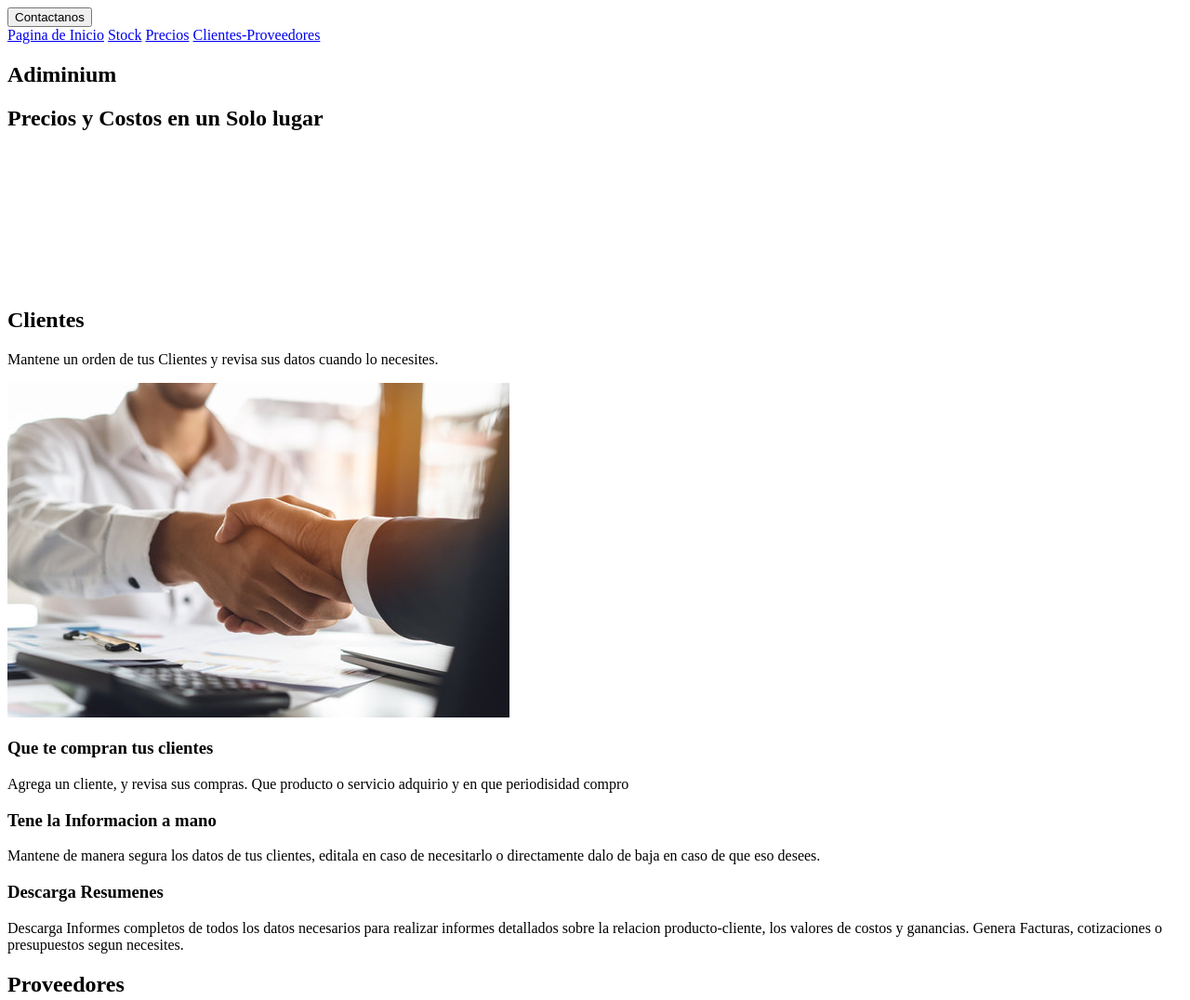
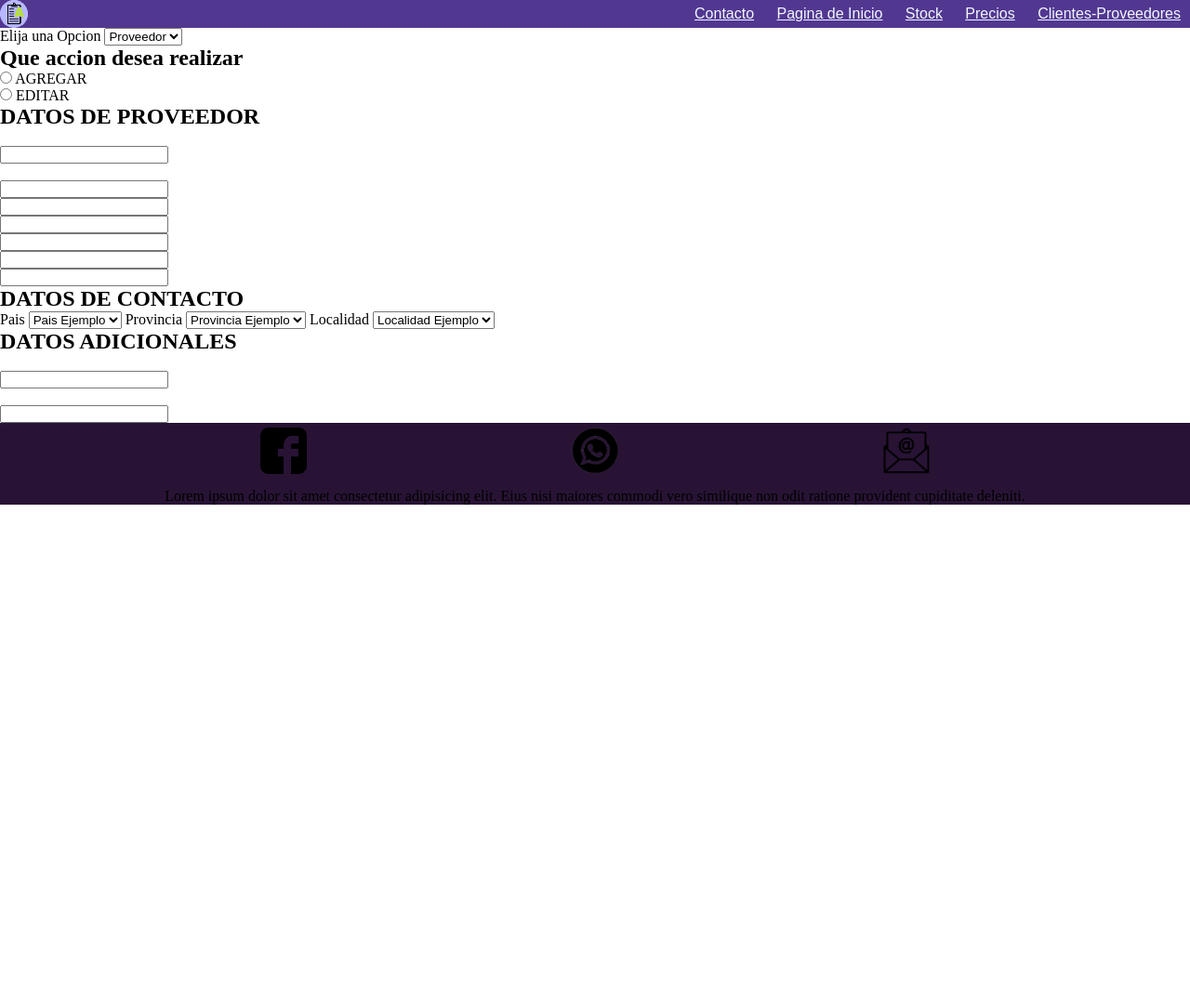
Before and after one commit to CristhianReyesDG/PreEntrega2ReyesGaray, a plain HTML site: page public/Clientes-Proveedores.html in a window 1280 px wide. Shown: the top 1076 px of the page at 93% size. After the commit the page ends 800 px from the top, so only its background shows below. Drawn offline with Linux system fonts and the light colour scheme.

Commit message:
Se empezo a realizar el html de clientes proveedores

```diff
--- /dev/null
+++ b/css/styles-clientes-proveedores.css
@@ -0,0 +1,54 @@
+/*Puesta en cero de valores por defecto de la pagina*/
+*{
+    padding: 0px;
+    margin: 0px;
+}
+/*header*/
+/*Color de la letra del Nav*/
+a{
+    color: aliceblue;
+}
+/*Icono del Nav - Clickeable para abrir el formulario de contacto*/
+.nav-icon{
+    display: flex;
+    width: 30px;
+    height: 30px;
+}
+/*Valores del Nav - Color, espaciado y demas*/
+.nav-index{
+    position: sticky;
+    background-color: rgb(82, 55, 145);
+    display: flex;
+    font-family:Arial, Helvetica, sans-serif;
+    align-items: center;
+    justify-content: space-between;
+}
+.nav-button-index{
+    margin: 10px;
+}
+
+footer{
+    background-color: rgb(40, 19, 53);
+}
+
+.contacto{
+    display: flex;
+    height: 70px;
+    justify-content: space-evenly;
+}
+
+.contacto img{
+    padding: 5px;
+    width: 50px;
+    height: 50px;
+}
+
+.footer-icon-hover:hover{
+    transform: scale(110%);
+}
+
+
+
+.datos-personales{
+    text-align: center;
+}
--- a/css/styles-index.css
+++ b/css/styles-index.css
@@ -42,14 +42,8 @@ a{
 /*Encabezado. Titulo y subtitulo*/
 
 
-header{
-    background-color: #635985;
-}
-
 main{
-
     display: grid;
-    background-color: rgb(192, 161, 120);
 }
 
 .cards-c{
@@ -76,15 +70,41 @@ main{
 
 .cards {
     display: grid;
-    background-color: rgb(78, 112, 78);
+    background-color: rgb(40, 19, 53);
     padding: 10px;
     justify-content: space-around;
     height: 30rem;
+    color: aliceblue;
+}
+
+.testimonios-cards{
+    padding: 15px;
+}
+
+.testimonios-cards div {
+    display: grid;
+    height: 250px;
+    grid-template-columns: 1fr 1fr 1fr;
 }
 
 
+.testimonios-cards div p{
+    font-size: xx-large;
+
+}
+
+.img-testimonio {
+    object-fit: cover;
+    max-width: 250px;
+    max-height: 250px;
+}
+
+
+
+
+
 footer{
-    background-color: rgb(155, 155, 207);
+    background-color: rgb(40, 19, 53);
 }
 
 .contacto{
--- a/public/Clientes-Proveedores.html
+++ b/public/Clientes-Proveedores.html
@@ -5,95 +5,106 @@
     <meta http-equiv="X-UA-Compatible" content="IE=edge">
     <meta name="viewport" content="width=device-width, initial-scale=1.0">
     <title>Adiminium</title>
-    <!--Agregado del icono-->
-    <link rel="shortcut icon" href="../icon/icon.png" type="image/x-icon">
-    <!--Localizado de la pagina encargada de ingresar los datos css al documento html-->
-    <link rel="stylesheet" href="../css/styles-Clientes-Proveedores.css">
+    <link rel="shortcut icon" href="./icon/icon.png" type="image/x-icon">
+    <link rel="stylesheet" href="../css/styles-clientes-proveedores.css">
 </head>
 <body>
     <header>
-        <!--Menu Superior de Navegacion, con el Link a los diferentes documentos html-->
-            <nav class="Menu-direcciones">
-                <!--Boton especial por para contacto-->
-                <form action="../public/Contacto.html">
-                    <button class="Contactanos">Contactanos</button>
+        <section class="encaberzado-index">
+            <nav class="nav-index">
+                <a href="../public/Contacto.html" class="contacto-button-index">
+                    <img src="../icon/icon.png" alt="Icono" class="nav-icon">
+                </a>
+                <div class="test">
+                    <a href="../public/Contacto.html" target="_self" class="contacto-button-index nav-button-index">Contacto</a>
+                    <a href="../index.html" target="_self" class="index-button nav-button-index">Pagina de Inicio</a>
+                    <a href="../public/Stock.html" target="_self" class="stock-button nav-button-index">Stock</a>
+                    <a href="../public/Precios.html" target="_self" class = "precios-button nav-button-index">Precios</a>
+                    <a href="./public/Clientes-Proveedores.html" target="_self" class="cli-prov-button nav-button-index">Clientes-Proveedores</a>
+                </div>
+            </nav>
+        </section>
+    <main>
+        <form action="">
+            <label for="cli*prov">Elija una Opcion</label>
+            <select id="cli-prov" name="Cliente-Proveedor">
+              <option value="Proveedor">Proveedor</option>
+              <option value="Cliente">Cliente</option>
+            </select>
+            <br><H2>Que accion desea realizar</H2>
+        </form>
+        <form action="">
+             <input type="radio" id="agregar" name="accion" value="AGREGAR">
+            <label for="agregar">AGREGAR</label><br>
+            <input type="radio" id="editar" name="accion" value="EDITAR">
+            <label for="editar">EDITAR</label><br>
+        </form>
+        <section class="provedores-main">
+            <div class="add-prov">
+                <form action="" class="proveedores-datos">
+                    <h2>DATOS DE PROVEEDOR</h2>
+                    <label for=""></label><br>
+                    <input type="text" name="" id=""><br>
+                    <label for=""></label><br>
+                    <input type="text" name="" id="">
+                    <label for=""></label><br>
+                    <input type="text" name="" id="">
+                    <label for=""></label><br>
+                    <input type="text" name="" id="">
+                    <label for=""></label><br>
+                    <input type="text" name="" id="">
+                    <label for=""></label><br>
+                    <input type="text" name="" id="">
+                    <label for=""></label><br>
+                    <input type="text" name="" id="">
+                    <label for=""></label><br>
                 </form>
-                <!--Link tradicional al resto de los documentos-->
-                <a href="../index.html" target="_self">Pagina de Inicio</a>
-                <a href="../public/Stock.html" target="_self">Stock</a>
-                <a href="../public/Precios.html" target="_self">Precios</a>
-                <a href="../public/Clientes-Proveedores.html" target="_self">Clientes-Proveedores</a>
-            </nav>
-            <section class="textos-header">
-                <!--Titulo principal de la pagina-->
-                <h1>
-                    Adiminium
-                </h1>
-                <h2>
-                    Precios y Costos en un Solo lugar
-                </h2>
-            </section>
-            <!--Se inserta la ola que aparece al final del encabezado-->
-            <div class="wave-inicio" style="height: 150px; overflow: hidden;" >
-                <svg viewBox="0 0 500 150" preserveAspectRatio="none" style="height: 100%; width: 100%;">
-                    <path d="M0.00,49.98 C53.33,152.47 356.37,15.30 500.00,49.98 L500.00,150.00 L-1.97,150.50 Z" style="stroke: none; fill: #fff;"></path>
-                </svg>
-            </div>
-    </header>
-    <!--Contenido principal de la pagina-->
-    <main>
-        <h2> Clientes</h2>
-        <p class="titulo-sec">Mantene un orden de tus Clientes y revisa sus datos cuando lo necesites.</p>
-        <section class="main-text">
-            <!--Imagen agregada al costado del texto-->
-            <div class="image-cliente">
-                <img src="../image/client-image-1.jpg" alt="">
-            </div>
-            <div class="contenido-clientes">
-                <!--Enlistado de las opciones de trabajo con clientes que se tiene en la plataforma-->
-                <h3 class="Cl-comrpas">Que te compran tus clientes</h3>
-                <p class="expl">Agrega un cliente, y revisa sus compras. Que producto o servicio adquirio y en que periodisidad compro</p>
-                <h3 class="Cl-Datos">Tene la Informacion a mano</h3>
-                <p class="expl">Mantene de manera segura los datos de tus clientes, editala en caso de necesitarlo o directamente dalo de baja en caso de que eso desees.</p>
-                <h3 class="Cl-Resumen  ">Descarga Resumenes</h3>
-                <p class="expl">Descarga Informes completos de todos los datos necesarios para realizar informes detallados sobre la relacion producto-cliente, los valores de costos y ganancias. Genera Facturas, cotizaciones o presupuestos segun necesites. </p>
+                <form action="" class="proveedores-contacto">
+                        <H2>DATOS DE CONTACTO</H2>
+                        <label for="">Pais</label>
+                        <select id="" name="">
+                            <option value="">Pais Ejemplo</option>
+                        </select>
+                        <label for="">Provincia</label>
+                        <select id="" name="">
+                            <option value="Proveedor">Provincia Ejemplo</option>
+                        </select>
+                        <label for="">Localidad</label>
+                        <select id="" name="">
+                            <option value="">Localidad Ejemplo</option>
+                        </select>
+                </form>
+                <form action="">
+                    <h2>DATOS ADICIONALES</h2>
+                    <label for=""></label><br>
+                    <input type="text" name="" id=""><br>
+                    <label for=""></label><br>
+                    <input type="text" name="" id=""><br>
+                </form>
             </div>
         </section>
-        <h2> Proveedores</h2>
-        <p class="titulo-sec">Proveedores y Compras en un solo lugar.</p>
-        <section class="main-text">
-            <!--Imagen agregada al costado del texto-->
-            <div class="image-proveedor">
-                <img src="../image/image-proveedor-1.jpg" alt="">
-            </div>
-            <div class="contenido-proveedores">
-                <!--Enlistado de las opciones de trabajo con clientes que se tiene en la plataforma-->
-                <h3 class="Pv-comrpas">Compras a Proveedores</h3>
-                <p class="expl">Revisa las entradas relacionadas a compras realizadas por vos, a tus proveedores y el historial de compra a cada uno.</p>
-                <h3 class="Pv-Datos">Conoce con quien negocias</h3>
-                <p class="expl">Tene a dispocision la informacion de cada proveedor, sus datos logisticos, comerciales y contables.</p>
-                <h3 class="Pv-Resumen  ">Todo en un solo lugar</h3>
-                <p class="expl">Vas a poder realizar notas de pedidos, enviar directamente las ordenes a tus proveedores</p>
-            </div>
-        </section>
-    <!--Pie de pagina con datos de contacto y Derechos de Autor-->
     </main>
-    <footer>
-        <div class="contenedor-footer">
-            <div class="content-foo">
-                <h4>Phone</h4>
-                <p>11111111</p>
-            </div>
-            <div class="content-foo">
-                <h4>Email</h4>
-                <p>ejemplo@gmail.com</p>
-            </div>
-            <div class="content-foo">
-                <h4>Redes</h4>
-                <p>instagram.com</p>
-            </div>
-        </div>
-        <h2 id="fondo"> &copy; Adiminium | Cristhian Reyes </h2>
-    </footer>
+    <footer class="index-footer">
+            <section>
+                <div class="contacto" >
+                    <a href="" class="footer-icon-hover">
+                        <img src="../icon/fb.png" alt="Facebook" class="footerfb">
+                    </a>
+                    <a href="" class="footer-icon-hover">
+                        <img src="../icon/wpp.png" alt="Whatsapp" class="footerwpp">
+                    </a>
+                    <a href="" class="footer-icon-hover">
+                        <img src="../icon/email.png" alt="Email" class="footeremail">
+                    </a>
+                </div>
+                <div class="datos-personales">
+                    <p>
+                        Lorem ipsum dolor sit amet consectetur adipisicing elit. Eius nisi maiores commodi vero similique non odit ratione provident cupiditate deleniti.
+                    </p>
+                </div>
+            </section>
+        </footer>
+    </body>
+    </html>
 </body>
 </html>
```
Also changed, not shown: index.html (+22 -7 lines).
